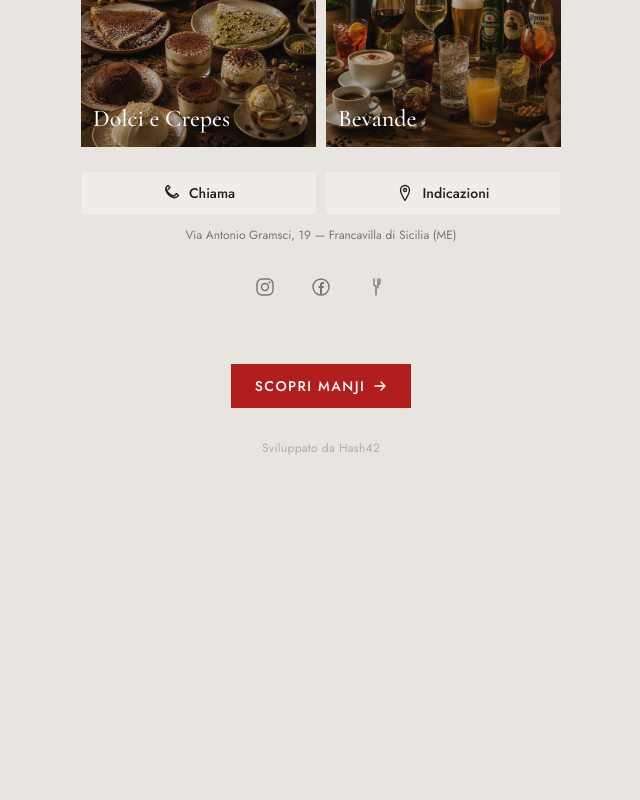
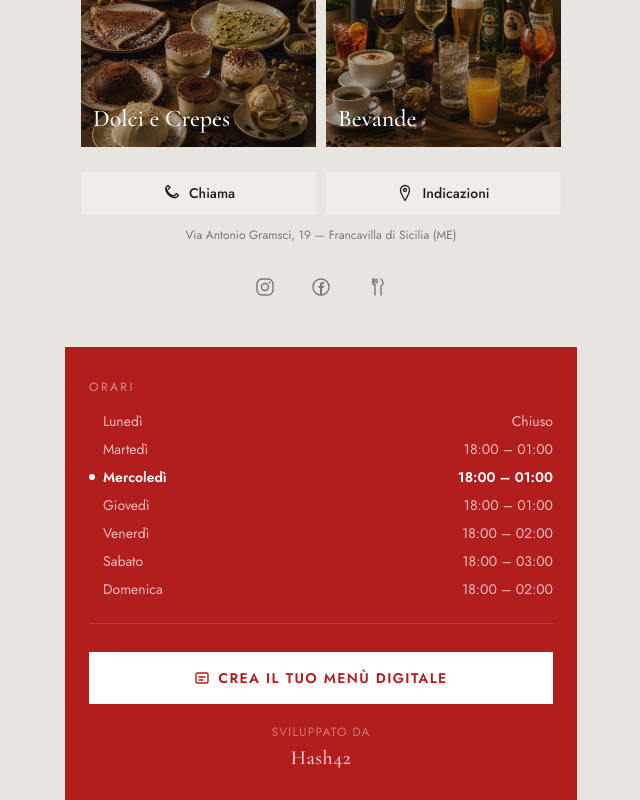
Before and after one commit to al3xf3r/taboo-manji, a Next.js app: page / in a window 1280 px wide. Shown: the part 770-1570 px from the top of the page, without its empty margins (319-959 px from the left). Before the commit the page ends 1346 px from the top, so only its background shows below. Built offline with nearby package versions, Linux system fonts and the light colour scheme.

Commit message:
Update HomeView.tsx

```diff
--- a/src/components/HomeView.tsx
+++ b/src/components/HomeView.tsx
@@ -1,6 +1,7 @@
 "use client";
 
 import Image from "next/image";
+import FadeImage from "./FadeImage";
 import { categories, restaurantInfo, getCategoryName, Lang } from "@/data/menu";
 
 interface HomeViewProps {
@@ -50,7 +51,9 @@ const facebookIcon = (
 
 const theforkIcon = (
   <svg width="20" height="20" viewBox="0 0 20 20" fill="none" aria-hidden="true">
-    <path d="M7 2v5c0 1.1.9 2 2 2v9M11 2v9M13 2v4c0 .55-.45 1-1 1h-1" stroke="currentColor" strokeWidth="1.4" strokeLinecap="round" strokeLinejoin="round"/>
+    <path d="M6 2v4c0 1.1.9 2 2 2v10" stroke="currentColor" strokeWidth="1.4" strokeLinecap="round"/>
+    <path d="M6 2v4M8 2v4M10 2v4" stroke="currentColor" strokeWidth="1.4" strokeLinecap="round"/>
+    <path d="M14 2c0 0 2 1.5 2 4s-2 3-2 3v9" stroke="currentColor" strokeWidth="1.4" strokeLinecap="round" strokeLinejoin="round"/>
   </svg>
 );
 
@@ -61,11 +64,28 @@ export default function HomeView({ lang, onSelectCategory }: HomeViewProps) {
     directions: lang === "it" ? "Indicazioni" : "Directions",
     reserve: lang === "it" ? "Prenota" : "Book",
     poweredBy: lang === "it" ? "Sviluppato da" : "Powered by",
-    manji: lang === "it" ? "Scopri MANJI" : "Explore MANJI",
+    manji: lang === "it" ? "Crea il tuo menù digitale" : "Create your digital menu",
+    orari: lang === "it" ? "Orari" : "Hours",
+    chiuso: lang === "it" ? "Chiuso" : "Closed",
   };
 
+  const orari = [
+    { day: lang === "it" ? "Lunedì" : "Monday",    hours: null },
+    { day: lang === "it" ? "Martedì" : "Tuesday",  hours: "18:00 – 01:00" },
+    { day: lang === "it" ? "Mercoledì" : "Wednesday", hours: "18:00 – 01:00" },
+    { day: lang === "it" ? "Giovedì" : "Thursday", hours: "18:00 – 01:00" },
+    { day: lang === "it" ? "Venerdì" : "Friday",   hours: "18:00 – 02:00" },
+    { day: lang === "it" ? "Sabato" : "Saturday",  hours: "18:00 – 03:00" },
+    { day: lang === "it" ? "Domenica" : "Sunday",  hours: "18:00 – 02:00" },
+  ];
+
+  // Determine today
+  const todayIndex = new Date().getDay(); // 0=Sun, 1=Mon ...
+  const orariIndex = [6, 0, 1, 2, 3, 4, 5]; // map JS day → orari array index
+  const todayOrariIdx = orariIndex[todayIndex];
+
   return (
-    <main className="max-w-lg mx-auto pb-24">
+    <main className="max-w-lg mx-auto">
       {/* Hero strip */}
       <div className="px-4 pt-6 pb-5">
         <h1 className="font-display text-4xl sm:text-5xl font-light tracking-wide text-ink leading-none">
@@ -88,7 +108,7 @@ export default function HomeView({ lang, onSelectCategory }: HomeViewProps) {
               aria-label={getCategoryName(cat, lang)}
             >
               {/* Image */}
-              <Image
+              <FadeImage
                 src={cat.image}
                 alt={getCategoryName(cat, lang)}
                 fill
@@ -142,66 +162,81 @@ export default function HomeView({ lang, onSelectCategory }: HomeViewProps) {
 
       {/* Social links */}
       <section className="px-4 mt-6 flex items-center justify-center gap-4">
-        <a
-          href={info.instagramUrl}
-          target="_blank"
-          rel="noopener noreferrer"
+        <a href={info.instagramUrl} target="_blank" rel="noopener noreferrer"
           className="w-10 h-10 flex items-center justify-center text-muted hover:text-accent transition-colors"
-          aria-label="Instagram"
-        >
-          {instagramIcon}
-        </a>
-        <a
-          href={info.facebookUrl}
-          target="_blank"
-          rel="noopener noreferrer"
+          aria-label="Instagram">{instagramIcon}</a>
+        <a href={info.facebookUrl} target="_blank" rel="noopener noreferrer"
           className="w-10 h-10 flex items-center justify-center text-muted hover:text-accent transition-colors"
-          aria-label="Facebook"
-        >
-          {facebookIcon}
-        </a>
-        <a
-          href={info.theforkUrl}
-          target="_blank"
-          rel="noopener noreferrer"
+          aria-label="Facebook">{facebookIcon}</a>
+        <a href={info.theforkUrl} target="_blank" rel="noopener noreferrer"
           className="w-10 h-10 flex items-center justify-center text-muted hover:text-accent transition-colors"
-          aria-label="TheFork"
-        >
-          {theforkIcon}
-        </a>
+          aria-label="TheFork">{theforkIcon}</a>
       </section>
 
+      {/* ── RED FOOTER ── */}
+      <footer className="mt-10 bg-accent text-white">
+        {/* Orari */}
+        <div className="px-6 pt-8 pb-6">
+          <p className="font-body text-xs tracking-[0.2em] uppercase text-white/50 mb-4">
+            {labels.orari}
+          </p>
+          <div className="space-y-2">
+            {orari.map((row, i) => {
+              const isToday = i === todayOrariIdx;
+              return (
+                <div
+                  key={row.day}
+                  className={`flex justify-between items-center font-body text-sm ${
+                    isToday ? "text-white font-semibold" : "text-white/70"
+                  }`}
+                >
+                  <span className="flex items-center gap-2">
+                    {isToday && (
+                      <span className="inline-block w-1.5 h-1.5 rounded-full bg-white shrink-0" />
+                    )}
+                    {!isToday && <span className="inline-block w-1.5 h-1.5 shrink-0" />}
+                    {row.day}
+                  </span>
+                  <span>{row.hours ?? labels.chiuso}</span>
+                </div>
+              );
+            })}
+          </div>
+        </div>
+
         {/* Divider */}
-      <div className="mx-4 mt-8 h-px bg-ink/8" />
+        <div className="mx-6 h-px bg-white/15" />
 
         {/* MANJI CTA */}
-      <div className="px-4 mt-6 flex flex-col items-center gap-3">
+        <div className="px-6 py-7 flex flex-col items-center gap-5">
           <a
             href="https://manji.hash42.xyz"
             target="_blank"
             rel="noopener noreferrer"
-          className="btn-accent inline-flex items-center gap-2"
+            className="w-full flex items-center justify-center gap-2 bg-white text-accent font-body font-semibold text-sm tracking-widest uppercase px-6 py-4 transition-all duration-200 hover:bg-white/90 active:scale-95"
           >
+            <svg width="16" height="16" viewBox="0 0 16 16" fill="none" aria-hidden="true">
+              <rect x="2" y="3" width="12" height="10" rx="1.5" stroke="currentColor" strokeWidth="1.4"/>
+              <path d="M5 7h6M5 10h4" stroke="currentColor" strokeWidth="1.4" strokeLinecap="round"/>
+            </svg>
             <span>{labels.manji}</span>
-          <svg width="14" height="14" viewBox="0 0 14 14" fill="none" aria-hidden="true">
-            <path d="M2 7h10M8 3l4 4-4 4" stroke="currentColor" strokeWidth="1.4" strokeLinecap="round" strokeLinejoin="round"/>
-          </svg>
           </a>
-      </div>
 
-      {/* Footer credit */}
-      <footer className="mt-8 px-4 pb-6 text-center">
-        <p className="font-body text-xs text-muted/50 tracking-wide">
-          {labels.poweredBy}{" "}
+          {/* Credit */}
+          <div className="text-center">
+            <p className="font-body text-xs text-white/40 tracking-widest uppercase mb-1">
+              {labels.poweredBy}
+            </p>
             <a
               href="https://hash42.xyz"
               target="_blank"
               rel="noopener noreferrer"
-            className="hover:text-accent transition-colors"
+              className="font-display text-xl font-medium text-white/80 hover:text-white transition-colors tracking-wide"
             >
               Hash42
             </a>
-        </p>
+          </div>
+        </div>
       </footer>
     </main>
   );
```
Lines whose indentation alone changed are shown as unchanged.
